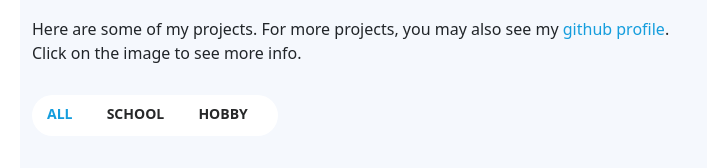
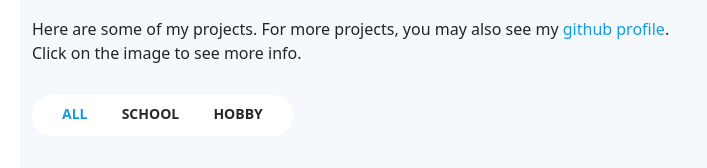
Before and after one commit to L596241/mxlarscoding, a plain HTML site: page index.html in a window 1280 px wide. Shown: the part 3713-3881 px from the top of the page, without its empty margins (280-987 px from the left). Drawn offline with Linux system fonts and the light colour scheme.

Commit message:
Update index.html

```diff
--- a/index.html
+++ b/index.html
@@ -280,15 +280,16 @@
                Click on the image to see more info.</p>
         </div>
 
-        <div class="row" data-aos="fade-up">
+       <div class="row" data-aos="fade-up">
     <div class="col-lg-12 d-flex">
-        <ul id="portfolio-flters" style="padding-left: 0; text-align: left;">
+        <ul id="portfolio-flters">
             <li data-filter="*" class="filter-active">All</li>
             <li data-filter=".filter-app">School</li>
             <li data-filter=".filter-card">Hobby</li>
         </ul>
     </div>
 </div>
+
 
 
         <div class="row portfolio-container" data-aos="fade-up" data-aos-delay="100">
```
